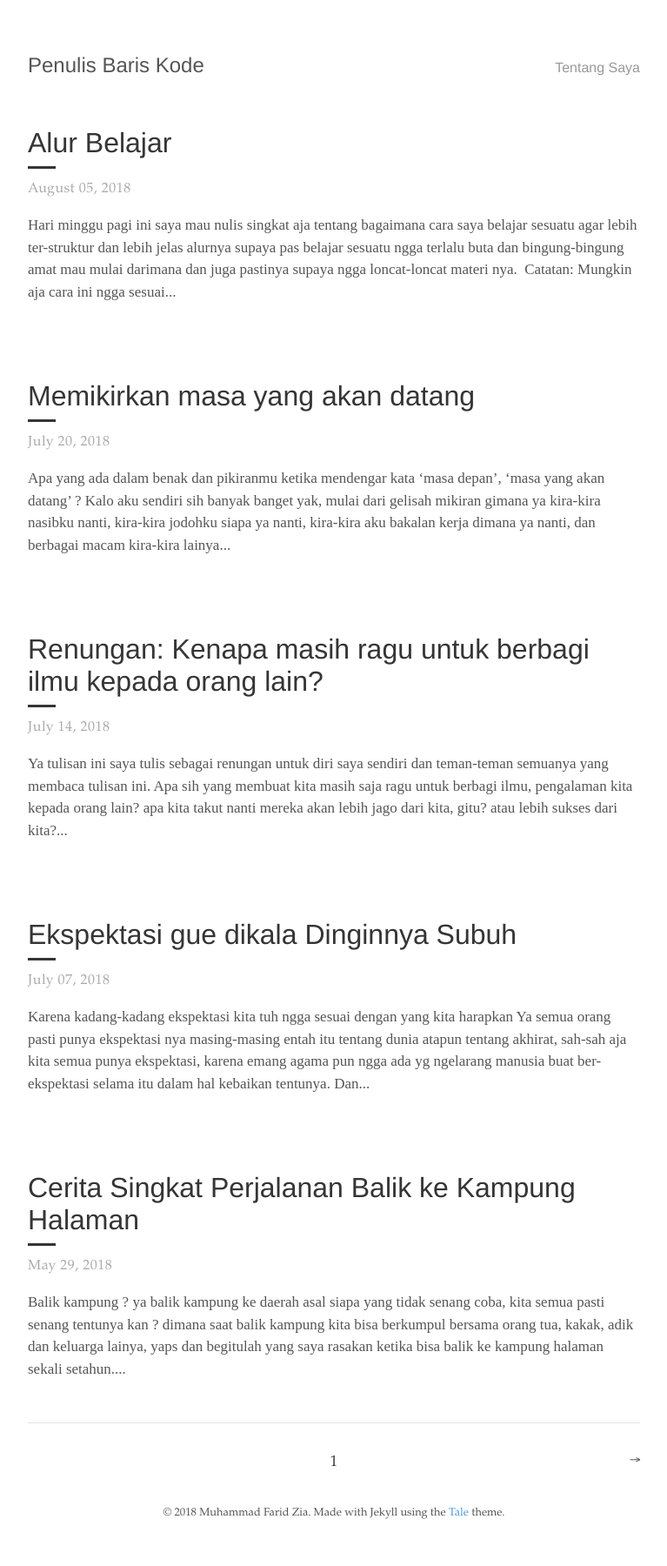
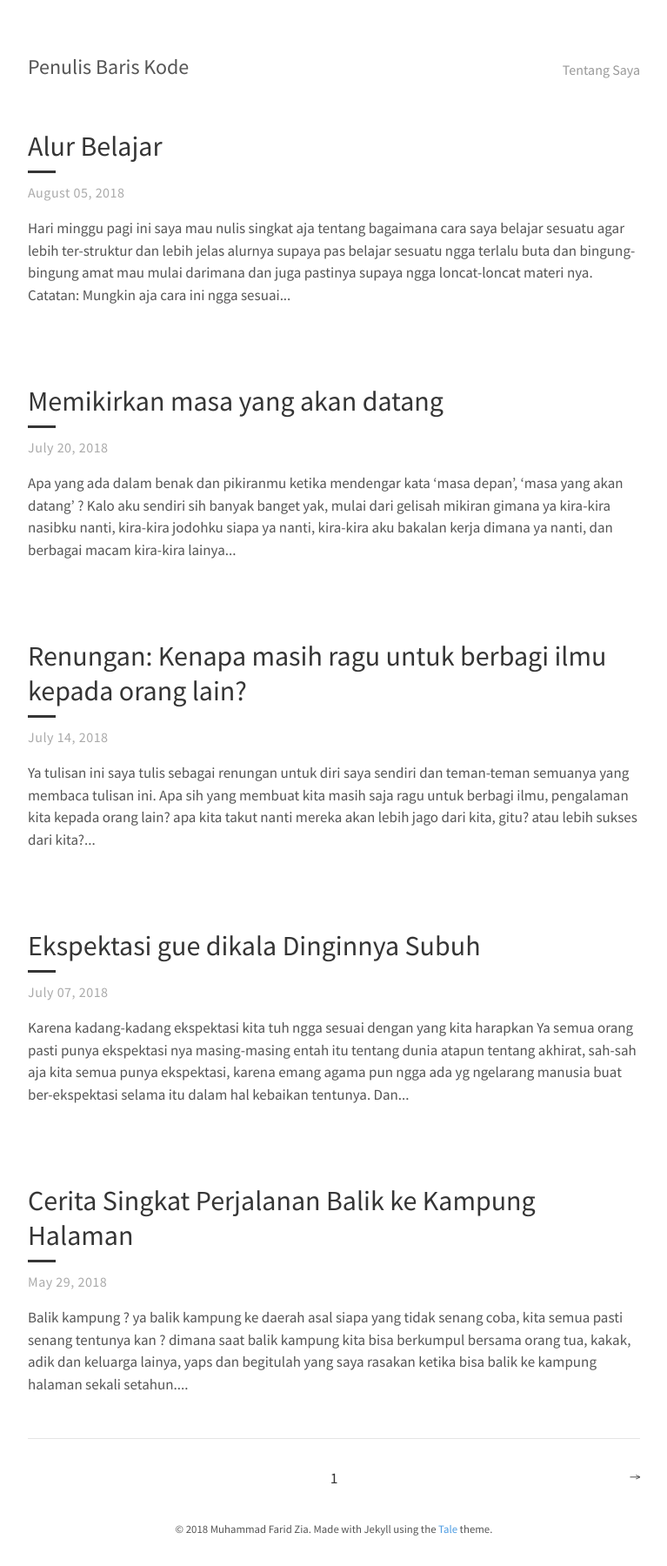
Before and after one commit to mfaridzia/mfaridzia.github.io, a Jekyll site: the page built from index.html, in a window 1280 px wide. Shown: the whole page at 87% size, without its empty margins (256-1023 px from the left). Built offline with Jekyll 4.4.1, drawn with Linux system fonts in a browser that asks for light colours; the list of posts is cut into pages by our own code.

Commit message:
Update head.html

```diff
--- a/_includes/head.html
+++ b/_includes/head.html
@@ -13,8 +13,8 @@
   <!-- CSS -->
   <link rel="stylesheet" href="{{ "/assets/main.css" | relative_url }}">
 <!--   <link rel="stylesheet" href="https://fonts.googleapis.com/css?family=Libre+Baskerville:400,400i,700"> -->
-  <link href="https://fonts.googleapis.com/css?family=Roboto+Mono|Roboto+Slab:300|Roboto:500" rel="stylesheet">
-
+<!--   <link href="https://fonts.googleapis.com/css?family=Roboto+Mono|Roboto+Slab:300|Roboto:500" rel="stylesheet"> -->
+   <link rel="stylesheet" href="//fonts.googleapis.com/css?family=Source+Sans+Pro:400,700,700italic,400italic">
 
   <!-- Favicon -->
 <!--   <link rel="icon" type="image/png" href="{{ "/assets/favicon.png" | relative_url }}"> -->
```
